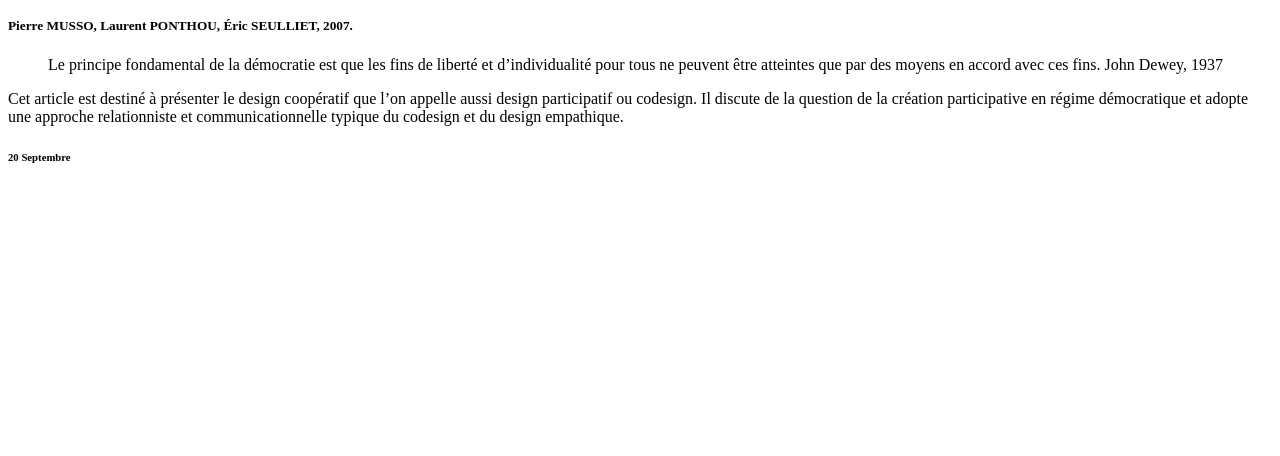
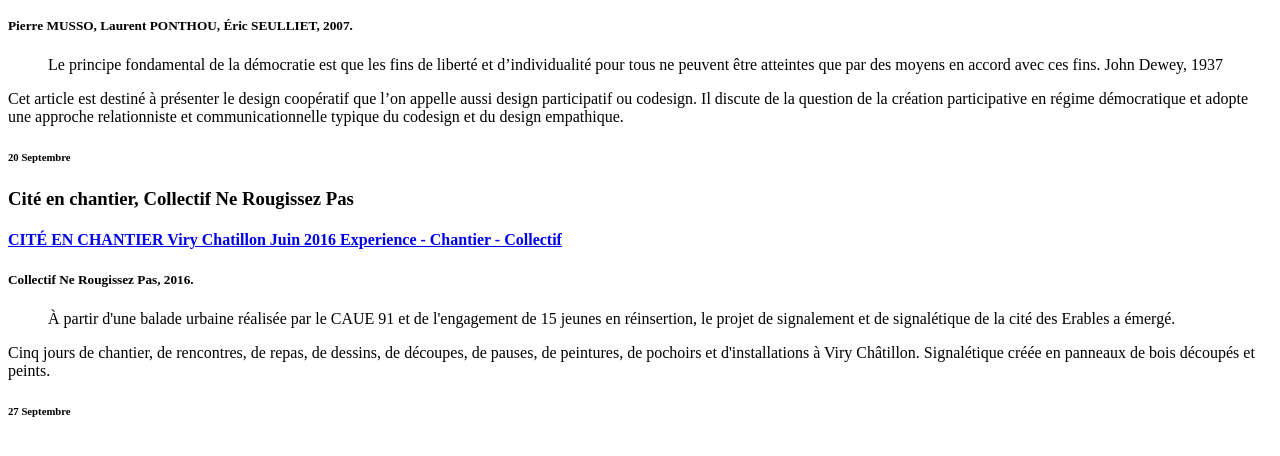
Before and after one commit to elisagandon/elisagandon.github.io, a PHP site: page /INR_elisa/index.php in a window 1280 px wide. Shown: the part 169-625 px from the top of the page. Run offline with PHP 8.4, Linux system fonts and the light colour scheme.

Commit message:
article_php_2art

```diff
--- a/INR_elisa/articles.php
+++ b/INR_elisa/articles.php
@@ -29,7 +29,7 @@
  /_/   \_\_|   \__|_|\___|_|\___|
  -->
 
-  <article class="filterDiv tag1 tag2">
+  <article class="filterDiv designparticipatif communication">
     <h3>
       Pierre MUSSO, Laurent PONTHOU, Éric SEULLIET.
  (auteur).
@@ -60,6 +60,46 @@ John Dewey, 1937</blockquote>
 
   </article>
 
+  <!--
+     _         _   _      _
+    / \   _ __| |_(_) ___| | ___
+   / _ \ | '__| __| |/ __| |/ _ \
+  / ___ \| |  | |_| | (__| |  __/
+ /_/   \_\_|   \__|_|\___|_|\___|
+ -->
+
+  <article class="filterDiv designparticipatif chantier">
+    <h3>
+      Cité en chantier, Collectif Ne Rougissez Pas
+    </h3>
+
+    <h4>
+      <a href="http://www.nerougissezpas.fr/projets/chantiers/cite-en-chantier/">
+        CITÉ EN CHANTIER
+        Viry Chatillon
+        Juin 2016
+        Experience - Chantier - Collectif
+      </a>
+    </h4>
+
+    <h5>
+      Collectif Ne Rougissez Pas, 2016.
+    </h5>
+
+    <blockquote cit="#">À partir d'une balade urbaine réalisée par le CAUE 91 et de l'engagement de 15 jeunes en réinsertion, le projet de signalement et de signalétique de la cité des Erables a émergé.</blockquote>
+
+    <p>
+      Cinq jours de chantier, de rencontres, de repas, de dessins, de découpes, de pauses, de peintures, de pochoirs et d'installations à Viry Châtillon.
+Signalétique créée en panneaux de bois découpés et peints.
+    </p>
+
+
+    <h6>
+      27 Septembre
+    </h6>
+
+  </article>
+
 
 
 
```
